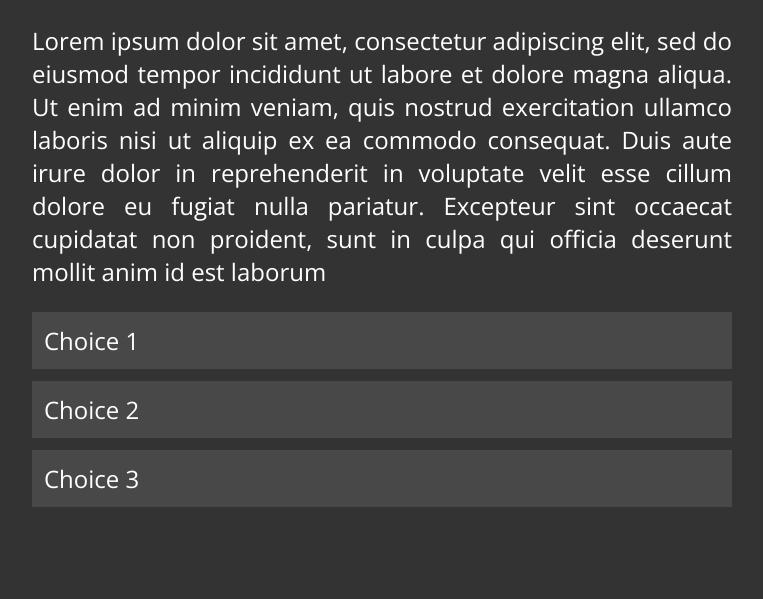
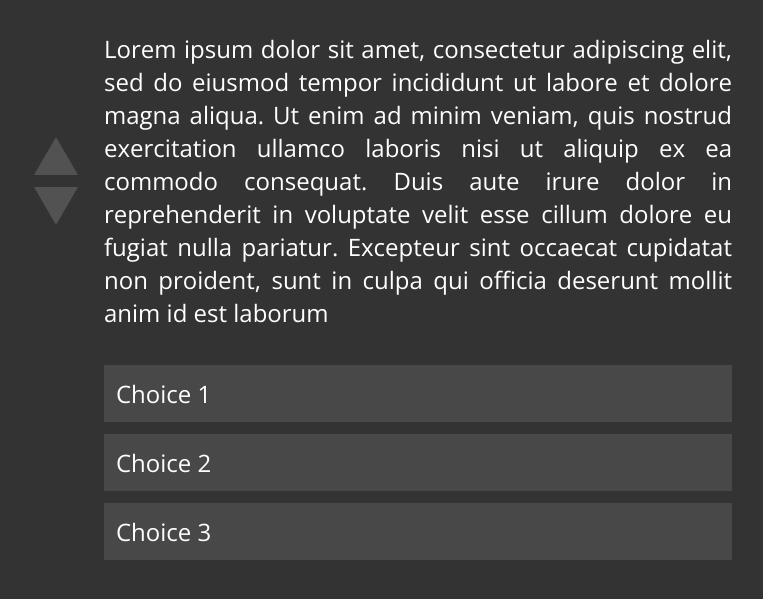
Before and after one commit to Kosaro/Crowdsourced_Story, a Django app: page / in a window 1280 px wide. Shown: the top 599 px of the page, without its empty margins (258-1021 px from the left). Run offline with Django 3.2, Linux system fonts and the light colour scheme; some libraries are stand-ins or nearby versions.

Commit message:
Added buttons for voting (#3)

```diff
--- a/Crowdsourced_Story/settings.py
+++ b/Crowdsourced_Story/settings.py
@@ -38,7 +38,8 @@ INSTALLED_APPS = [
     'django.contrib.sessions',
     'django.contrib.messages',
     'django.contrib.staticfiles',
-    'StoryPage'
+    'StoryPage',
+    'jquery'
 ]
 
 MIDDLEWARE = [
--- a/StoryPage/static/css/plotPoint.css
+++ b/StoryPage/static/css/plotPoint.css
@@ -17,7 +17,6 @@ button{
 }
 
 
-.container-3 { #background: #8499B1; }
 
 /*
  BUTTON STYLING
@@ -77,3 +76,53 @@ button{
   transform: scale(1, 1);
   opacity: 1;
 }
+
+
+.content-grid{
+    display: grid;
+    grid-column-gap: 1rem;
+    grid-template-areas:
+      "vote plot"
+      ". choices"; }
+
+.votes{
+  display: flex;
+  flex-direction: column;
+}
+
+.votes_wrapper{
+  grid-area: vote;
+  display: flex;
+  flex-direction: row;
+  align-items: center;
+}
+.plot-point{
+  grid-area: plot;
+}
+.choices{
+  grid-area: choices;
+}
+
+.vote_icon_up, .vote_icon_down{
+  width: 2rem;
+  filter: invert(94%) sepia(100%) saturate(0%) hue-rotate(228deg) brightness(107%) contrast(106%) opacity(15%);
+}
+
+.vote_icon_up:hover{
+    filter: opacity(30%) invert(51%) sepia(98%) saturate(2265%) hue-rotate(83deg) brightness(123%) contrast(120%);
+}
+
+.vote_icon_up.pressed{
+  filter: invert(51%) sepia(98%) saturate(2265%) hue-rotate(83deg) brightness(123%) contrast(120%);
+}
+
+.vote_icon_down:hover{
+  filter: opacity(30%) invert(30%) sepia(69%) saturate(2328%) hue-rotate(359deg) brightness(101%) contrast(106%);
+}
+
+.vote_icon_down{
+  transform: scaleY(-1);
+}
+.vote_icon_down.pressed{
+  filter: opacity(100%) invert(30%) sepia(69%) saturate(2328%) hue-rotate(359deg) brightness(101%) contrast(106%);
+}
--- a/templates/plotPoint.html
+++ b/templates/plotPoint.html
@@ -1,6 +1,22 @@
+{% load static %}
 {% load static %}
 <!DOCTYPE html>
 <html lang="en">
+<script src="https://ajax.googleapis.com/ajax/libs/jquery/1.11.1/jquery.min.js"></script>
+<script type='text/javascript'>
+    $(document).ready(function() {
+        $(".vote_icon_down").click(function () {
+            $(this).toggleClass("pressed");
+            $(".vote_icon_up").removeClass("pressed");
+        });
+        $(".vote_icon_up").click(function () {
+            $(this).toggleClass("pressed");
+            $(".vote_icon_down").removeClass("pressed");
+        });
+
+
+});
+</script>
 <head>
     <meta charset="UTF-8">
     <link rel="stylesheet" type="text/css" href="//fonts.googleapis.com/css?family=Open+Sans" />
@@ -9,16 +25,21 @@
     </style>
 </head>
 <body>
-<div class="center">
-    <p class="plot">{{plot_point}}</p>
-<div>
+<div class="center content-grid">
+
+    <p class="plot plot-point">{{plot_point}}</p>
+<div class="votes_wrapper">
+    <div class="votes">
+        <img class="vote_icon_up" src="{% static 'icons/triangle.svg' %}" />
+        <img class="vote_icon_down " src="{% static 'icons/triangle.svg' %}" />
+    </div>
+</div>
+<div class="choices">
     {% for choice in choices %}
         <div class="btn btn-animation">
             <span >{{ choice }}</span>
         </div>
     {% endfor %}
-  <div class="container-3">
-</div>
   </div>
 </div>
 </div>
```
Also changed, not shown: StoryPage/static/icons/triangle.svg (added).
